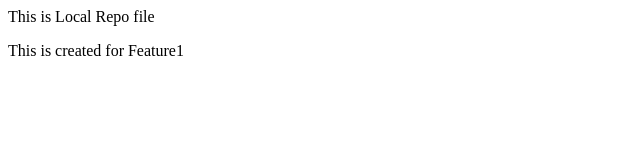
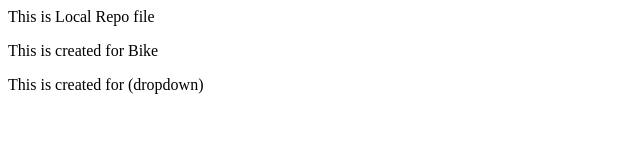
Before and after one commit to Harshkhemaria/LocalRepo, a plain HTML site: page index.html in a window 1280 px wide. Shown: the whole page, without its empty margins (0-640 px from the left). Drawn offline with Linux system fonts and the light colour scheme.

Commit message:
This is for Bikee

```diff
--- a/index.html
+++ b/index.html
@@ -1,2 +1,3 @@
 <p>This is Local Repo file</p>
-<p>This is created for Feature1</p>
+<p>This is created for Bike</p>
+<p>This is created for (dropdown)</p>
```
